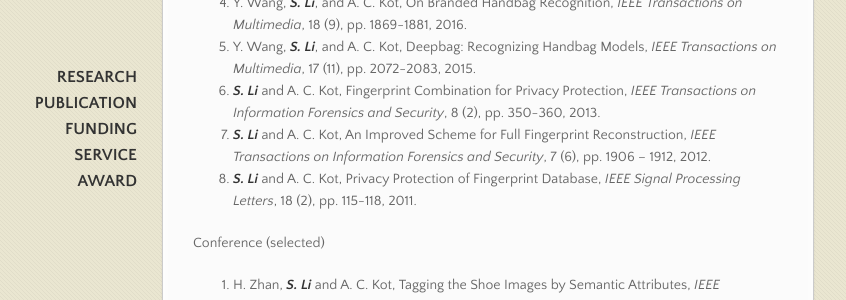
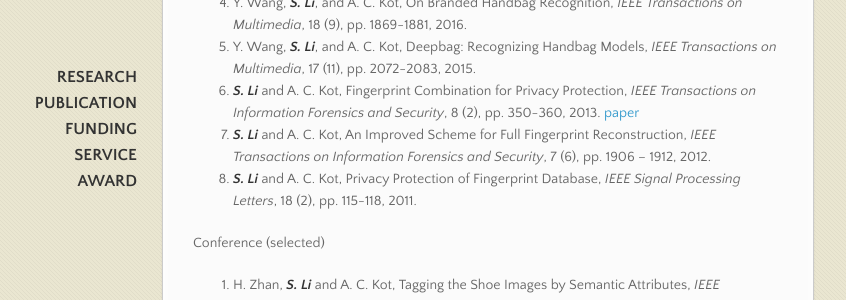
Before and after one commit to blazelisheng/blazelisheng.github.io, a Jekyll site: the page built from index.md, in a window 1280 px wide and 900 px high, scrolled down 1020 px. Shown: the part 155-455 px from the top of the window, without its empty margins (153-999 px from the left). Built offline with Jekyll 4.4.1, drawn with Linux system fonts in a browser that asks for light colours.

Commit message:
Update index.md

```diff
--- a/index.md
+++ b/index.md
@@ -35,7 +35,7 @@
 3.	_**S. Li**_, X. Zhang, Z. Qian, G. Feng and Y. Ren, Key Based Artificial Fingerprint Generation for Privacy Protection, _IEEE Transactions on Dependable and Secure Computing_, doi: 10.1109/TDSC.2018.2812192
 4.	Y. Wang, _**S. Li**_, and A. C. Kot, On Branded Handbag Recognition, _IEEE Transactions on Multimedia_, 18 (9), pp. 1869-1881, 2016.
 5.	Y. Wang, _**S. Li**_, and A. C. Kot, Deepbag: Recognizing Handbag Models, _IEEE Transactions on Multimedia_, 17 (11), pp. 2072-2083, 2015.
-6.	_**S. Li**_ and A. C. Kot, Fingerprint Combination for Privacy Protection, _IEEE Transactions on Information Forensics and Security_, 8 (2), pp. 350-360, 2013.
+6.	_**S. Li**_ and A. C. Kot, Fingerprint Combination for Privacy Protection, _IEEE Transactions on Information Forensics and Security_, 8 (2), pp. 350-360, 2013. [paper](/assets/papers/TIFS2013.pdf)
 7.	_**S. Li**_ and A. C. Kot, An Improved Scheme for Full Fingerprint Reconstruction, _IEEE Transactions on Information Forensics and Security_, 7 (6), pp. 1906 – 1912, 2012.
 8.	_**S. Li**_ and A. C. Kot, Privacy Protection of Fingerprint Database, _IEEE Signal Processing Letters_, 18 (2), pp. 115-118, 2011.
 
```
